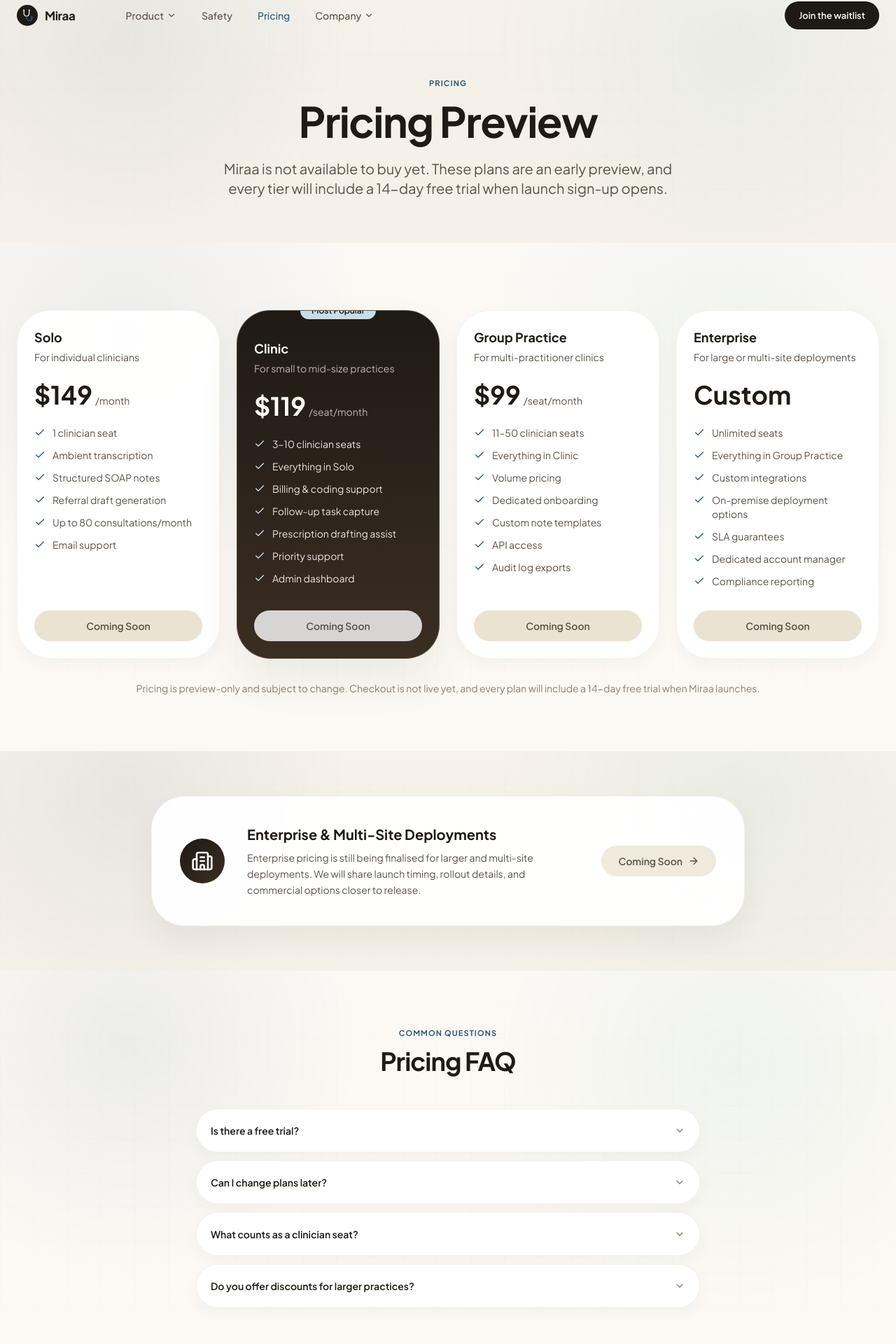
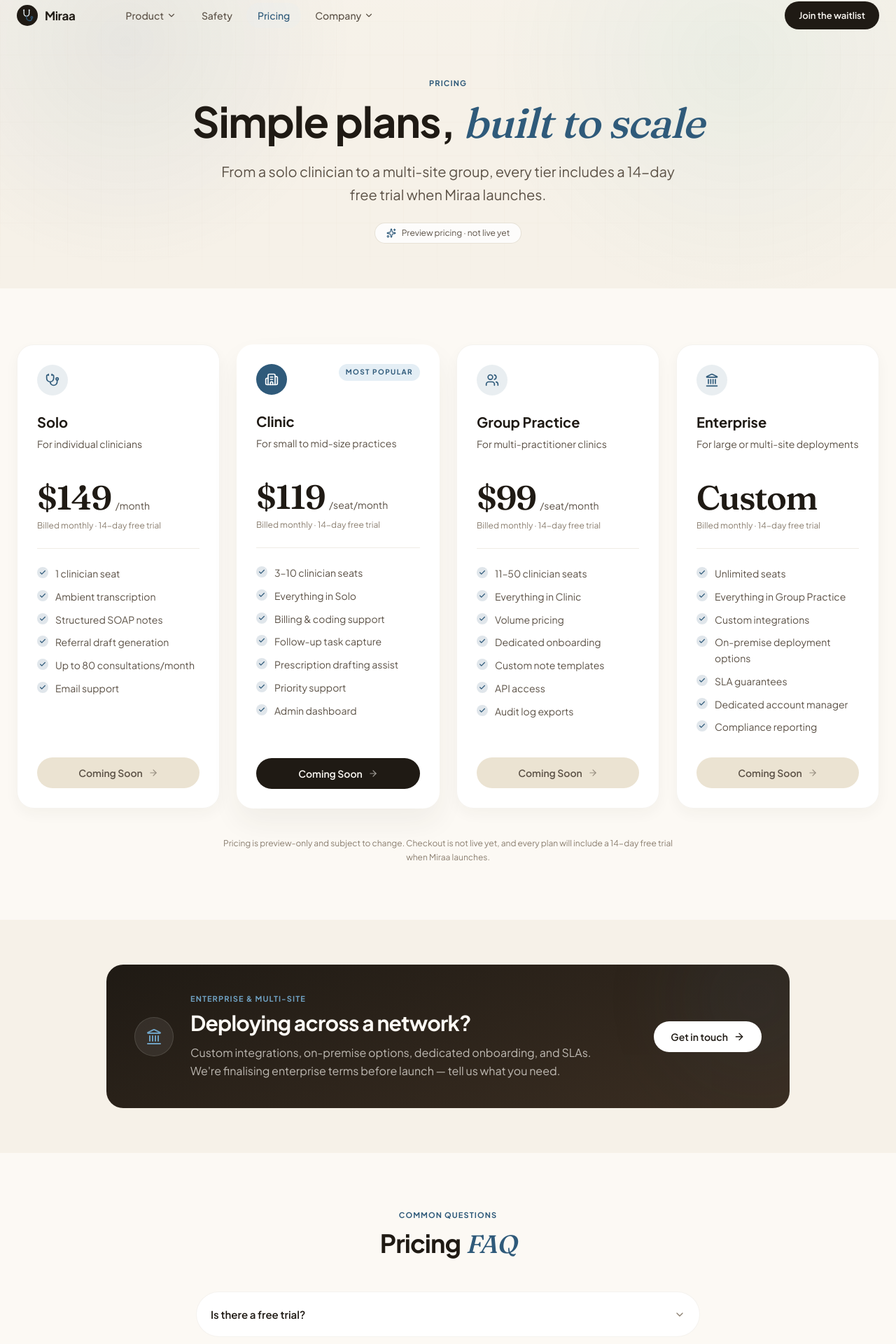
Before and after one commit to Imazid/clinic-scribe, a Next.js app in the folder clinicscribe-website/: page /pricing in a window 1280 px wide. Shown: the part 18-1938 px from the top of the page at 70% size. Built offline with nearby package versions, Linux system fonts and the light colour scheme.

Commit message:
More website changes

```diff
--- a/clinicscribe-website/src/app/pricing/page.tsx
+++ b/clinicscribe-website/src/app/pricing/page.tsx
@@ -2,21 +2,32 @@
 
 import { useState } from "react";
 import { motion, AnimatePresence } from "framer-motion";
-import { Check, ArrowRight, ChevronDown, Building2 } from "lucide-react";
+import {
+  Check,
+  ArrowRight,
+  ChevronDown,
+  Building2,
+  Stethoscope,
+  Users,
+  Landmark,
+  Sparkles,
+} from "lucide-react";
 import Link from "next/link";
 import { PRICING_TIERS, PRICING_DISCLAIMER } from "@/lib/constants";
+import { MagneticButton } from "@/components/ui/MagneticButton";
 
 const fadeUp = {
-  initial: { opacity: 0, y: 30 },
+  initial: { opacity: 0, y: 24 },
   whileInView: { opacity: 1, y: 0 },
-  viewport: { once: true },
-  transition: { duration: 0.6 },
+  viewport: { once: true, margin: "-80px" },
+  transition: { duration: 0.55 },
 };
 
-const stagger = {
-  initial: { opacity: 0, y: 20 },
-  whileInView: { opacity: 1, y: 0 },
-  viewport: { once: true },
+const tierIcons: Record<string, React.ComponentType<{ className?: string }>> = {
+  Solo: Stethoscope,
+  Clinic: Building2,
+  "Group Practice": Users,
+  Enterprise: Landmark,
 };
 
 const pricingFaqs = [
@@ -49,135 +60,151 @@
     <>
       {/* Hero */}
       <section className="section-atmosphere overflow-hidden bg-surface-container-low pt-32 pb-16">
-        <div className="max-w-7xl mx-auto px-6 text-center">
-          <motion.p {...fadeUp} className="label-text text-secondary mb-4">
+        <div className="max-w-4xl mx-auto px-6 text-center">
+          <motion.p
+            initial={{ opacity: 0, y: 12 }}
+            animate={{ opacity: 1, y: 0 }}
+            transition={{ duration: 0.45 }}
+            className="label-text text-secondary"
+          >
             Pricing
           </motion.p>
           <motion.h1
-            {...fadeUp}
-            transition={{ duration: 0.6, delay: 0.1 }}
-            className="text-4xl md:text-5xl lg:text-6xl font-bold text-primary tracking-tight mb-6"
+            initial={{ opacity: 0, y: 18 }}
+            animate={{ opacity: 1, y: 0 }}
+            transition={{ duration: 0.6, delay: 0.05 }}
+            className="mt-4 text-4xl md:text-6xl font-bold text-primary tracking-tight"
+            style={{ letterSpacing: "-0.02em" }}
           >
-            Pricing Preview
+            Simple plans,
+            <span className="accent-serif"> built to scale</span>
           </motion.h1>
           <motion.p
-            {...fadeUp}
-            transition={{ duration: 0.6, delay: 0.2 }}
-            className="text-lg md:text-xl text-on-surface-variant max-w-2xl mx-auto"
+            initial={{ opacity: 0, y: 18 }}
+            animate={{ opacity: 1, y: 0 }}
+            transition={{ duration: 0.6, delay: 0.12 }}
+            className="mt-6 text-lg md:text-xl text-on-surface-variant max-w-2xl mx-auto leading-relaxed"
+            style={{ textWrap: "pretty" }}
           >
-            Miraa is not available to buy yet. These plans are an early preview,
-            and every tier will include a 14-day free trial when launch sign-up
-            opens.
+            From a solo clinician to a multi-site group, every tier includes a 14-day free trial when Miraa launches.
           </motion.p>
+
+          <motion.div
+            initial={{ opacity: 0, y: 10 }}
+            animate={{ opacity: 1, y: 0 }}
+            transition={{ duration: 0.5, delay: 0.2 }}
+            className="mt-6 inline-flex items-center gap-2 rounded-full border border-outline-variant/60 bg-surface-container-lowest/80 px-4 py-1.5 text-xs text-on-surface-variant"
+          >
+            <Sparkles className="w-3.5 h-3.5 text-secondary" />
+            <span>Preview pricing · not live yet</span>
+          </motion.div>
         </div>
       </section>
 
       {/* Pricing Cards */}
-      <section className="section-atmosphere py-20 bg-surface">
+      <section className="bg-surface py-16 md:py-20">
         <div className="max-w-7xl mx-auto px-6">
-          <div className="grid grid-cols-1 md:grid-cols-2 lg:grid-cols-4 gap-6 pt-4">
-            {PRICING_TIERS.map((tier, i) => (
+          <div className="grid grid-cols-1 md:grid-cols-2 xl:grid-cols-4 gap-5 md:gap-6">
+            {PRICING_TIERS.map((tier, i) => {
+              const Icon = tierIcons[tier.name] ?? Stethoscope;
+              const isHighlighted = tier.highlighted;
+              return (
                 <motion.div
                   key={tier.name}
-                {...stagger}
-                transition={{ duration: 0.5, delay: i * 0.1 }}
-                className={`card-lift group relative flex flex-col rounded-2xl border border-outline-variant/25 overflow-visible ${
-                  tier.highlighted ? "p-6 pt-10" : "p-6"
-                } ${
-                  tier.highlighted
-                    ? "bg-gradient-to-b from-primary to-primary-container text-on-primary shadow-ambient-lg ring-2 ring-secondary-container"
-                    : "bg-surface-container-lowest/95 shadow-ambient-sm"
+                  initial={{ opacity: 0, y: 24 }}
+                  whileInView={{ opacity: 1, y: 0 }}
+                  viewport={{ once: true, margin: "-60px" }}
+                  transition={{ duration: 0.5, delay: i * 0.08 }}
+                  whileHover={{ y: -4 }}
+                  className={`relative flex flex-col rounded-3xl p-7 transition-shadow ${
+                    isHighlighted
+                      ? "bg-surface-container-lowest shadow-ambient ring-1 ring-secondary/40 hover:shadow-ambient-lg"
+                      : "bg-surface-container-lowest/95 border border-outline-variant/25 shadow-ambient-sm hover:shadow-ambient"
                   }`}
                 >
-                {tier.highlighted && (
-                  <div className="absolute -top-3 left-1/2 -translate-x-1/2 px-4 py-1 text-xs font-semibold bg-secondary-container text-primary rounded-full">
-                    Most Popular
-                  </div>
-                )}
-
-                <div className="mb-6">
-                  <h3
-                    className={`text-lg font-bold mb-1 ${
-                      tier.highlighted ? "text-on-primary" : "text-primary"
+                  {/* Header: icon + highlight chip */}
+                  <div className="flex items-start justify-between mb-6">
+                    <div
+                      className={`w-11 h-11 rounded-2xl flex items-center justify-center ${
+                        isHighlighted
+                          ? "bg-secondary text-on-secondary"
+                          : "bg-secondary/10 text-secondary"
                       }`}
                     >
+                      <Icon className="w-5 h-5" />
+                    </div>
+                    {isHighlighted && (
+                      <span className="text-[10px] tracking-[0.14em] uppercase font-bold text-secondary bg-secondary-fixed rounded-full px-2.5 py-1">
+                        Most popular
+                      </span>
+                    )}
+                  </div>
+
+                  {/* Name + description */}
+                  <h3 className="text-xl font-bold text-primary">
                     {tier.name}
                   </h3>
-                  <p
-                    className={`text-sm ${
-                      tier.highlighted
-                        ? "text-on-primary/70"
-                        : "text-on-surface-variant"
-                    }`}
-                  >
+                  <p className="mt-1.5 text-sm text-on-surface-variant leading-relaxed min-h-[2.5rem]">
                     {tier.description}
                   </p>
-                </div>
 
-                <div className="mb-6">
-                  <div className="flex items-baseline gap-1">
+                  {/* Price */}
+                  <div className="mt-6 pb-6 border-b border-outline-variant/40">
+                    <div className="flex items-baseline gap-1.5">
                       <span
-                      className={`text-4xl font-bold ${
-                        tier.highlighted ? "text-on-primary" : "text-primary"
-                      }`}
+                        className="text-5xl font-display font-semibold text-primary tracking-tight"
+                        style={{ letterSpacing: "-0.03em" }}
                       >
                         {tier.price}
                       </span>
                       {tier.period && (
-                      <span
-                        className={`text-sm ${
-                          tier.highlighted
-                            ? "text-on-primary/70"
-                            : "text-on-surface-variant"
-                        }`}
-                      >
+                        <span className="text-sm text-on-surface-variant">
                           {tier.period}
                         </span>
                       )}
                     </div>
+                    <p className="mt-2 text-xs text-outline">
+                      Billed monthly · 14-day free trial
+                    </p>
                   </div>
 
-                <ul className="space-y-3 mb-8 flex-1">
+                  {/* Features */}
+                  <ul className="mt-6 space-y-2.5 flex-1">
                     {tier.features.map((feature, fi) => (
                       <li key={fi} className="flex items-start gap-2.5">
-                      <Check
-                        className={`w-4 h-4 mt-0.5 shrink-0 ${
-                          tier.highlighted
-                            ? "text-secondary-container"
-                            : "text-secondary"
-                        }`}
-                      />
-                      <span
-                        className={`text-sm ${
-                          tier.highlighted
-                            ? "text-on-primary/90"
-                            : "text-on-surface-variant"
-                        }`}
-                      >
+                        <span className="mt-0.5 w-4 h-4 rounded-full bg-secondary/15 flex items-center justify-center shrink-0">
+                          <Check className="w-2.5 h-2.5 text-secondary" strokeWidth={3} />
+                        </span>
+                        <span className="text-sm text-on-surface-variant leading-relaxed">
                           {feature}
                         </span>
                       </li>
                     ))}
                   </ul>
 
+                  {/* CTA */}
+                  <div className="mt-8">
                     <div
                       aria-disabled="true"
-                  className={`block w-full text-center py-3 text-sm font-semibold rounded-xl cursor-not-allowed ${
-                    tier.highlighted
-                      ? "bg-surface-container-lowest/80 text-primary/70"
+                      className={`flex items-center justify-center gap-2 w-full py-3 text-sm font-semibold rounded-full cursor-not-allowed ${
+                        isHighlighted
+                          ? "bg-primary text-on-primary"
                           : "bg-surface-container-high text-on-surface-variant"
                       }`}
                     >
                       {tier.cta}
+                      <ArrowRight className="w-3.5 h-3.5 opacity-60" />
+                    </div>
                   </div>
                 </motion.div>
-            ))}
+              );
+            })}
           </div>
 
-          {/* Disclaimer */}
           <motion.p
             {...fadeUp}
-            className="text-center text-sm text-outline mt-8"
+            transition={{ duration: 0.5, delay: 0.2 }}
+            className="mt-10 text-center text-xs text-outline max-w-2xl mx-auto leading-relaxed"
           >
             {PRICING_DISCLAIMER}
           </motion.p>
@@ -185,58 +212,83 @@
       </section>
 
       {/* Enterprise Note */}
-      <section className="section-atmosphere py-16 bg-surface-container-low">
-        <div className="max-w-4xl mx-auto px-6">
+      <section className="py-16 bg-surface-container-low">
+        <div className="max-w-5xl mx-auto px-6">
           <motion.div
             {...fadeUp}
-            className="card-lift group flex flex-col items-center gap-8 rounded-2xl border border-outline-variant/25 bg-surface-container-lowest/95 p-8 shadow-ambient md:flex-row md:p-10"
+            className="relative overflow-hidden flex flex-col items-start gap-6 rounded-3xl p-8 md:p-10 md:flex-row md:items-center"
+            style={{
+              background:
+                "linear-gradient(160deg, #1F1A14 0%, #3B2E22 100%)",
+            }}
           >
-            <div className="w-16 h-16 rounded-2xl bg-gradient-to-br from-primary to-primary-container flex items-center justify-center shrink-0">
-              <Building2 className="w-8 h-8 text-on-primary" />
+            {/* Ambient glow */}
+            <div
+              aria-hidden="true"
+              className="absolute -top-24 -right-24 w-72 h-72 rounded-full opacity-40 blur-3xl pointer-events-none"
+              style={{
+                background:
+                  "radial-gradient(circle, rgba(47,90,122,0.45) 0%, transparent 70%)",
+              }}
+            />
+
+            <div className="relative w-14 h-14 rounded-2xl bg-[rgba(252,249,244,0.08)] border border-[rgba(252,249,244,0.12)] flex items-center justify-center shrink-0">
+              <Landmark className="w-6 h-6 text-secondary-fixed-dim" />
             </div>
-            <div className="flex-1 text-center md:text-left">
-              <h3 className="text-xl font-bold text-primary mb-2">
-                Enterprise &amp; Multi-Site Deployments
+
+            <div className="relative flex-1 text-on-primary">
+              <p className="label-text text-secondary-fixed-dim">
+                Enterprise &amp; multi-site
+              </p>
+              <h3 className="mt-2 text-2xl md:text-3xl font-bold tracking-tight">
+                Deploying across a network?
               </h3>
-              <p className="text-sm text-on-surface-variant leading-relaxed">
-                Enterprise pricing is still being finalised for larger and
-                multi-site deployments. We will share launch timing, rollout
-                details, and commercial options closer to release.
+              <p className="mt-3 text-sm md:text-base text-[rgba(252,249,244,0.7)] leading-relaxed max-w-xl">
+                Custom integrations, on-premise options, dedicated onboarding, and SLAs. We&apos;re finalising enterprise terms before launch — tell us what you need.
               </p>
             </div>
-            <div className="inline-flex items-center gap-2 px-6 py-3 text-sm font-semibold text-on-surface-variant bg-surface-container rounded-full whitespace-nowrap">
-              Coming Soon
+
+            <div className="relative shrink-0 w-full md:w-auto">
+              <MagneticButton className="w-full md:w-auto">
+                <Link
+                  href="/waitlist"
+                  className="inline-flex w-full md:w-auto items-center justify-center gap-2 rounded-full bg-surface-container-lowest px-6 py-3 text-sm font-semibold text-primary transition-shadow hover:shadow-ambient"
+                >
+                  Get in touch
                   <ArrowRight className="w-4 h-4" />
+                </Link>
+              </MagneticButton>
             </div>
           </motion.div>
         </div>
       </section>
 
       {/* Pricing FAQ */}
-      <section className="section-atmosphere py-20 bg-surface">
+      <section className="py-20 bg-surface">
         <div className="max-w-3xl mx-auto px-6">
           <motion.div {...fadeUp} className="text-center mb-12">
-            <p className="label-text text-secondary mb-3">
-              Common Questions
-            </p>
-            <h2 className="text-3xl md:text-4xl font-bold text-primary tracking-tight">
-              Pricing FAQ
+            <p className="label-text text-secondary">Common questions</p>
+            <h2 className="mt-3 text-3xl md:text-4xl font-bold text-primary tracking-tight">
+              Pricing
+              <span className="accent-serif"> FAQ</span>
             </h2>
           </motion.div>
 
-          <div className="space-y-3">
+          <div className="space-y-2.5">
             {pricingFaqs.map((faq, i) => (
               <motion.div
                 key={i}
-                {...stagger}
-                transition={{ duration: 0.5, delay: i * 0.08 }}
-                className="card-lift group overflow-hidden rounded-xl border border-outline-variant/25 bg-surface-container-lowest/95 shadow-ambient-sm transition-shadow hover:shadow-ambient"
+                initial={{ opacity: 0, y: 16 }}
+                whileInView={{ opacity: 1, y: 0 }}
+                viewport={{ once: true, margin: "-40px" }}
+                transition={{ duration: 0.4, delay: i * 0.06 }}
+                className="overflow-hidden rounded-2xl border border-outline-variant/25 bg-surface-container-lowest/95"
               >
                 <button
                   onClick={() => setOpenFaq(openFaq === i ? null : i)}
-                  className="w-full flex items-center justify-between p-5 text-left"
+                  className="w-full flex items-center justify-between p-5 text-left transition-colors hover:bg-surface-container-low/50"
                 >
-                  <span className="text-sm font-semibold text-primary pr-4">
+                  <span className="text-[15px] font-semibold text-primary pr-4">
                     {faq.question}
                   </span>
                   <ChevronDown
@@ -245,13 +297,13 @@
                     }`}
                   />
                 </button>
-                <AnimatePresence>
+                <AnimatePresence initial={false}>
                   {openFaq === i && (
                     <motion.div
                       initial={{ height: 0, opacity: 0 }}
                       animate={{ height: "auto", opacity: 1 }}
                       exit={{ height: 0, opacity: 0 }}
-                      transition={{ duration: 0.2 }}
+                      transition={{ duration: 0.25, ease: "easeOut" }}
                     >
                       <div className="px-5 pb-5">
                         <p className="text-sm text-on-surface-variant leading-relaxed">
@@ -268,23 +320,27 @@
       </section>
 
       {/* CTA */}
-      <section className="section-atmosphere py-20 bg-surface-container-low">
+      <section className="py-24 bg-surface-container-low">
         <div className="max-w-3xl mx-auto px-6 text-center">
           <motion.div {...fadeUp}>
-            <h2 className="text-3xl md:text-4xl font-bold text-primary tracking-tight mb-4">
-              Want first access when Miraa launches?
+            <h2 className="text-3xl md:text-5xl font-bold text-primary tracking-tight">
+              Want first access
+              <span className="accent-serif"> when Miraa launches?</span>
             </h2>
-            <p className="text-on-surface-variant mb-8">
-              Join the waitlist now. We will email you when the 14-day free
-              trial goes live and sign-up is open.
+            <p className="mt-5 text-on-surface-variant text-lg leading-relaxed">
+              Join the waitlist. We&apos;ll email you when the 14-day free trial opens and sign-up goes live.
             </p>
+            <div className="mt-8 flex justify-center">
+              <MagneticButton>
                 <Link
                   href="/waitlist"
-              className="inline-flex items-center gap-2 px-8 py-3.5 text-sm font-semibold text-on-primary bg-gradient-to-r from-primary to-primary-container rounded-full hover:opacity-90 transition-opacity"
+                  className="inline-flex items-center gap-2 px-8 py-3.5 rounded-full bg-primary text-on-primary font-semibold text-[15px] hover:-translate-y-px hover:shadow-ambient-sm transition-all"
                 >
-              Join the Waitlist
+                  Join the waitlist
                   <ArrowRight className="w-4 h-4" />
                 </Link>
+              </MagneticButton>
+            </div>
           </motion.div>
         </div>
       </section>
```
Also changed, not shown: clinicscribe-website/src/components/ui/CustomCursor.tsx (+17 -43 lines). Lines whose indentation alone changed are shown as unchanged.
